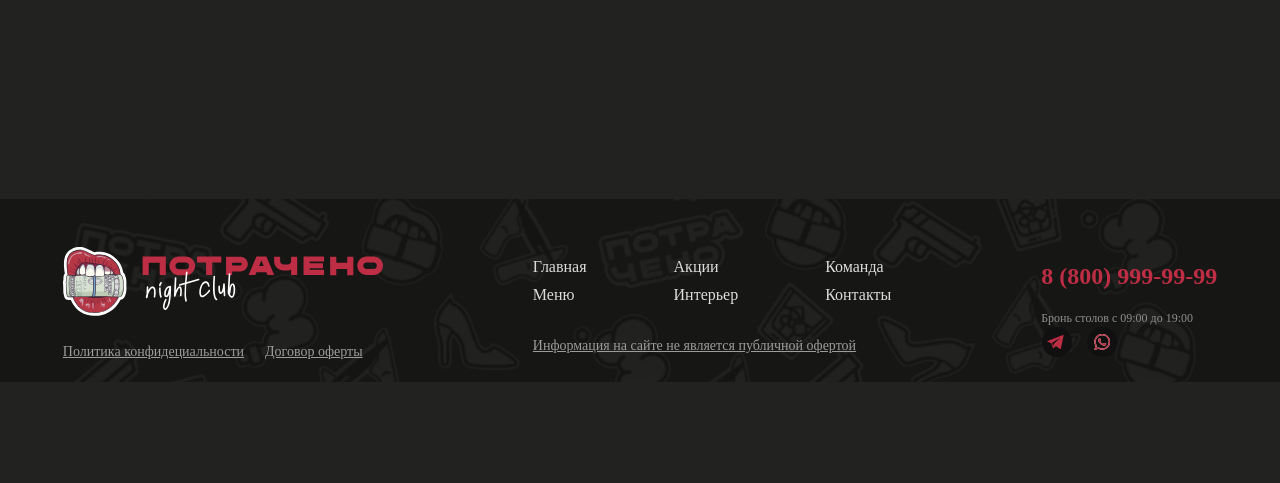
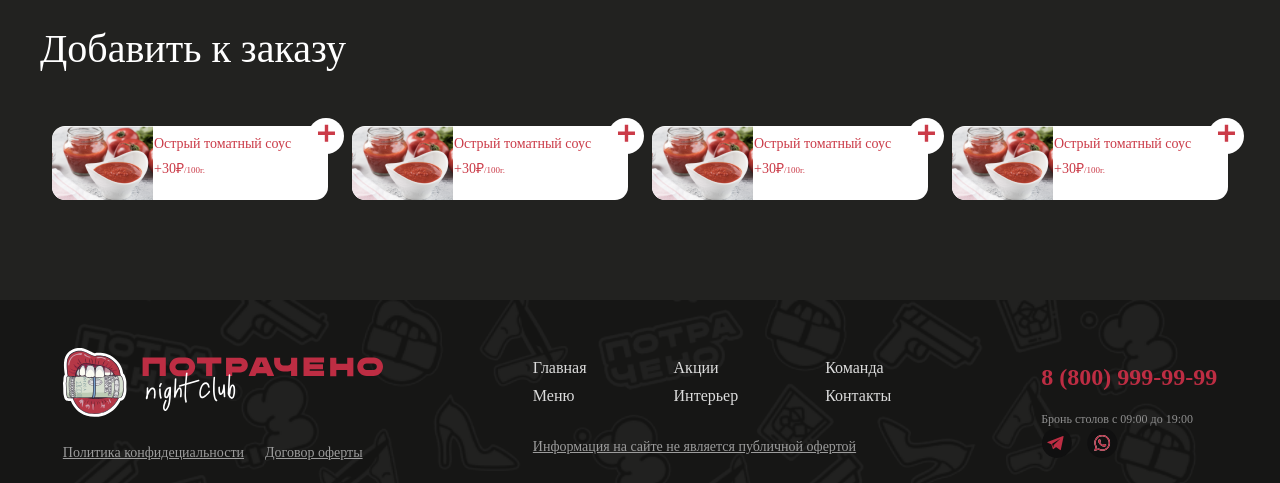
Before and after one commit to azzazzelu/Night-Club, a PHP site: page /basket.html in a window 1280 px wide; the page is wider, and only the part inside the window is pictured. Shown: the part 670-1153 px from the top of that part. Before the commit the page ends 1052 px from the top of that part, so only its background shows below. Run offline with PHP 8.4, Linux system fonts and the light colour scheme.

Commit message:
add to order

```diff
--- a/Night-Club-ld/basket.html
+++ b/Night-Club-ld/basket.html
@@ -41,9 +41,9 @@
             <div class="container">
                 <hr class="about_hr">
                 <input checked id="tab_btn_1" class="tab_input" name="tab_btn" type="radio" value="">
-                <label for="tab_btn_1" class="tab_title_1 tab_title">Корзина </label>
+                <label for="tab_btn_1" class="tab_title_1 tab_title">Заказ Онлайн </label>
                 <input id="tab_btn_2" class="tab_input" name="tab_btn" type="radio" value="">
-                <label for="tab_btn_2" class="tab_title_2 tab_title">Корзина Онлайн</label>
+                <label for="tab_btn_2" class="tab_title_2 tab_title">Заказ в ресторане </label>
                 <div class="tab-content" id="content_1">
                     <div class="about_basket">
                         <h1 class="about_basket_title">В корзине <span>3</span> товара </h1>
@@ -61,9 +61,17 @@
                                             <p class="kk_BGY_p">Ккал: 245</p>
                                             <p class="kk_BGY_p">БЖУ: 19,8/12,5/0</p>
                                         </div>
-                                        <div class="price_div">
-                                            <h1 class="price">359₽</h1> <span class="price_span">/100г.</span>
+                                        <div class="price_count">
+                                            <div class="price_div">
+                                                <h1 class="price">359₽</h1> <span class="price_span">/100г.</span>
+                                            </div>
+
+                                            <!-- Сделать счетчик количества товара  -->
+                                            <div class="coutn_food">
+
+                                            </div>
                                         </div>
+
                                     </div>
                                     <div class="right_order_card">
 
@@ -76,6 +84,7 @@
                                         </div>
                                     </div>
                                 </div>
+
 
                             </div>
                         </div>
@@ -116,7 +125,8 @@
                                 <div class="modal-content">
 
                                     <div class="modal-body">
-                                        <a href="#close" title="Close" class="close"><img src="./vector/close_buy.svg" alt=""></a>
+                                        <a href="#close" title="Close" class="close"><img src="./vector/close_buy.svg"
+                                                alt=""></a>
                                         <div class="modal_title">Заполните данные для доставки</div>
                                         <form class="modal_form" action="" method="post">
 
@@ -153,18 +163,79 @@
 
                                             </div>
                                             <input type="submit" value="Оформить заказ">
-                                            <p class="form_p">Нажимая на кнопку "Оставить заявку", вы даете согласие на обработку персональных данных</p>
+                                            <p class="form_p">Нажимая на кнопку "Оставить заявку", вы даете согласие на
+                                                обработку персональных данных</p>
                                         </form>
                                     </div>
                                 </div>
                             </div>
                         </div>
                     </div>
+                    <div class="buy_plus">
+                        <div class="buy_plus_title">
+                            <h1 class="buy_plus_title">Добавить к заказу</h1>
+                        </div>
+                        <div class="sauces_plus">
+                            <div class="sauces">
+                                <div class="sauces_left"><img src="./img/tomate.png" alt=""></div>
+                                <div class="sauces_mid">
+                                    <h1 class="sauces_mid_title">Острый томатный соус</h1>
+                                    <h1 class="sauces_mid_text">+30₽<span class="sauces_mid_span">/100г.</span></h1>
+                                </div>
+                                <div class="sauces_right">
+                                    <button class="sauces_right_plus"><img src="./vector/plus_basket.svg"
+                                            alt=""></button>
+                                </div>
+                            </div>
+                            <div class="sauces">
+                                <div class="sauces_left"><img src="./img/tomate.png" alt=""></div>
+                                <div class="sauces_mid">
+                                    <h1 class="sauces_mid_title">Острый томатный соус</h1>
+                                    <h1 class="sauces_mid_text">+30₽<span class="sauces_mid_span">/100г.</span></h1>
+                                </div>
+                                <div class="sauces_right">
+                                    <button class="sauces_right_plus"><img src="./vector/plus_basket.svg"
+                                            alt=""></button>
+                                </div>
+                            </div>
+                            <div class="sauces">
+                                <div class="sauces_left"><img src="./img/tomate.png" alt=""></div>
+                                <div class="sauces_mid">
+                                    <h1 class="sauces_mid_title">Острый томатный соус</h1>
+                                    <h1 class="sauces_mid_text">+30₽<span class="sauces_mid_span">/100г.</span></h1>
+                                </div>
+                                <div class="sauces_right">
+                                    <button class="sauces_right_plus"><img src="./vector/plus_basket.svg"
+                                            alt=""></button>
+                                </div>
+                            </div>
+                            <div class="sauces">
+                                <div class="sauces_left"><img src="./img/tomate.png" alt=""></div>
+                                <div class="sauces_mid">
+                                    <h1 class="sauces_mid_title">Острый томатный соус</h1>
+                                    <h1 class="sauces_mid_text">+30₽<span class="sauces_mid_span">/100г.</span></h1>
+                                </div>
+                                <div class="sauces_right">
+                                    <button class="sauces_right_plus"><img src="./vector/plus_basket.svg"
+                                            alt=""></button>
+                                </div>
+                            </div>
+                        </div>
+                    </div>
+                </div>
 
-
-                </div>
                 <div class="tab-content" id="content_2">
-                    sdfgsdfsdfgfd
+                    <div class="order_restaurant">
+                        <div class="order_restaurant_title">
+                            <div class="time_number_order">
+                                <h1 class="time_number_order_h">Заказ №234234</h1>
+                                <h1 class="time_number_order_text">18:30</h1>
+                            </div>
+                            <div class="order_status">
+                                <h1 class="order_status_txt">статус: готовится</h1>
+                            </div>
+                        </div>
+                    </div>
                 </div>
             </div>
         </div>
@@ -179,7 +250,7 @@
 
 
 
-    <footer class="footer footer_basket">
+    <footer class="footer  ">
         <div class="container container_footer">
             <div class="content_footer">
                 <div class="content_footer_left">
--- a/Night-Club-ld/css/index.css
+++ b/Night-Club-ld/css/index.css
@@ -1136,10 +1136,11 @@ body {
 }
 
 /* form  */
-.modal_form{
+.modal_form {
     margin-top: 50px;
-   text-align: center;
+    text-align: center;
 }
+
 input[type="text"],
 input[type="email"],
 input[type="password"] {
@@ -1151,15 +1152,18 @@ input[type="password"] {
     box-sizing: border-box;
     margin-bottom: 16px;
 }
+
 input[type="text"]:focus,
 input[type="email"]:focus,
-input[type="password"]:focus{
+input[type="password"]:focus {
     border: 1px solid #BD2D43;
 
 }
-input[type='radio']{
+
+input[type='radio'] {
     accent-color: #BD2D43;
 }
+
 input[type="submit"] {
     background-color: #CB3B48;
     margin-top: 40px;
@@ -1192,12 +1196,95 @@ input[type="submit"] {
 label {
     color: #fff;
 }
-.form_p{
+
+.form_p {
     margin: 20px auto;
     width: 381px;
     height: 32px;
     font-size: 14px;
     font-weight: 400;
     color: #636363;
+}
+.buy_plus{
+    margin-bottom: 100px;
+}
+.buy_plus_title {
+    color: #fff;
+    font-size: 40px;
+    font-weight: 400;
+    width: 438px;
+    height: 50px;
+}
+.sauces_plus{
+    margin-top: 50px;
+    display: flex;
+    justify-content: space-around;
+}
+.sauces {
+    border-radius: 13px;
+    width: 276px;
+    height: 74px;
+    display: flex;
+    background: rgba(255, 255, 255, 1);
+
 
 }
+
+.sauces_mid_title {
+    font-size: 14px;
+    font-weight: 400;
+    color: rgba(203, 59, 72, 1);
+
+}
+
+.sauces_mid_text {
+    font-size: 14px;
+    font-weight: 400;
+    color: rgba(203, 59, 72, 1);
+}
+
+.sauces_mid_span {
+    font-size: 9px;
+    font-weight: 400;
+    color: rgba(203, 59, 72, 1);
+}
+
+.sauces_right_plus {
+    width: 36px;
+    height: 36px;
+    margin:-24px -22px 0 17px;
+    /* margin: 0 0 50px 75px; */
+    background: rgba(255, 255, 255, 1);
+    border: #fff;
+    border-radius: 50%;
+}
+
+
+/* ORDER in restaurant */
+
+.order_restaurant_title{
+    display: flex;
+    justify-content: space-between;
+}
+.time_number_order{
+    display: flex;
+    gap: 30px;
+    align-items: center;
+}
+.time_number_order_h{
+    color: #fff;
+    font-size: 40px;
+    font-weight: 500;
+}
+.time_number_order_text{
+    font-size: 30px;
+    font-weight: 400;
+    color: #fff;
+    opacity: 30%;
+}
+.order_status_txt{
+    color: #fff;
+    font-size: 38px;
+    font-weight: 400;
+    text-transform: uppercase;
+}
```
Also changed, not shown: Night-Club-ld/img/tomate.png (added), Night-Club-ld/vector/plus_basket.svg (added).
